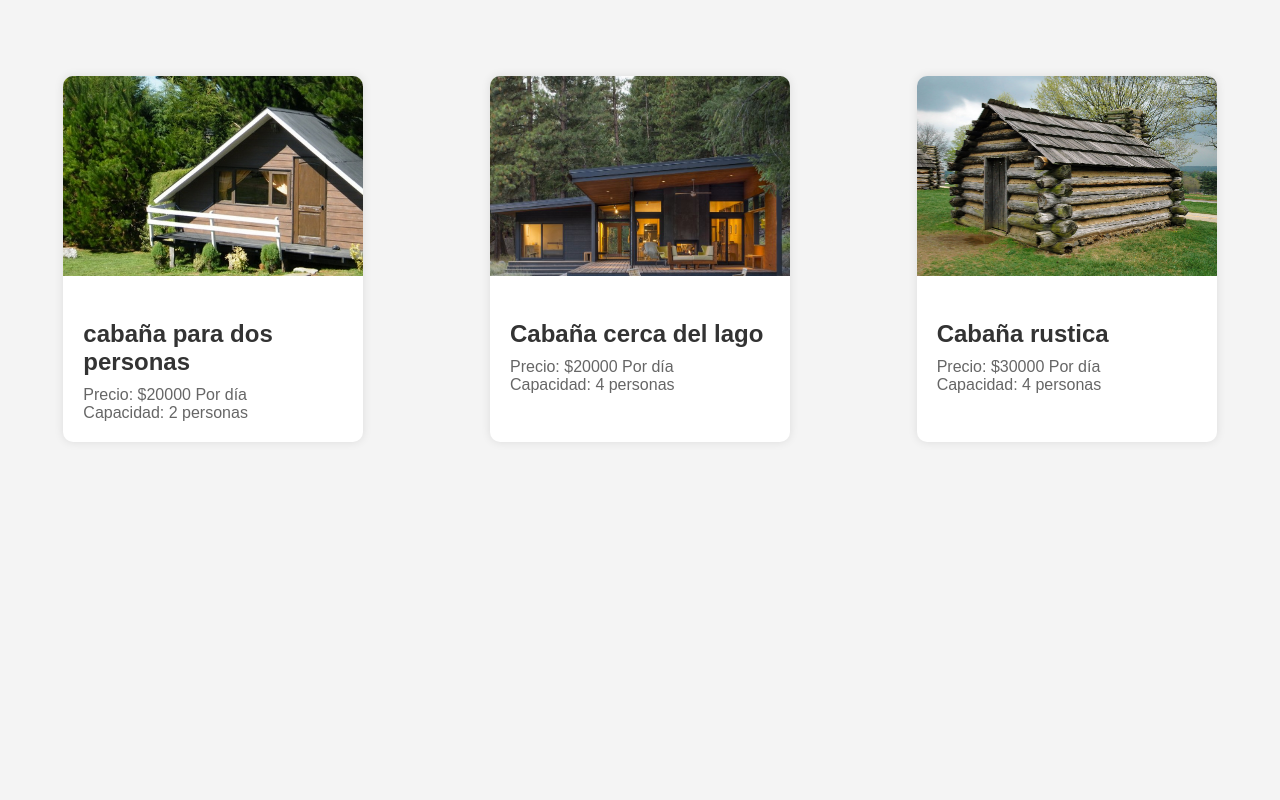
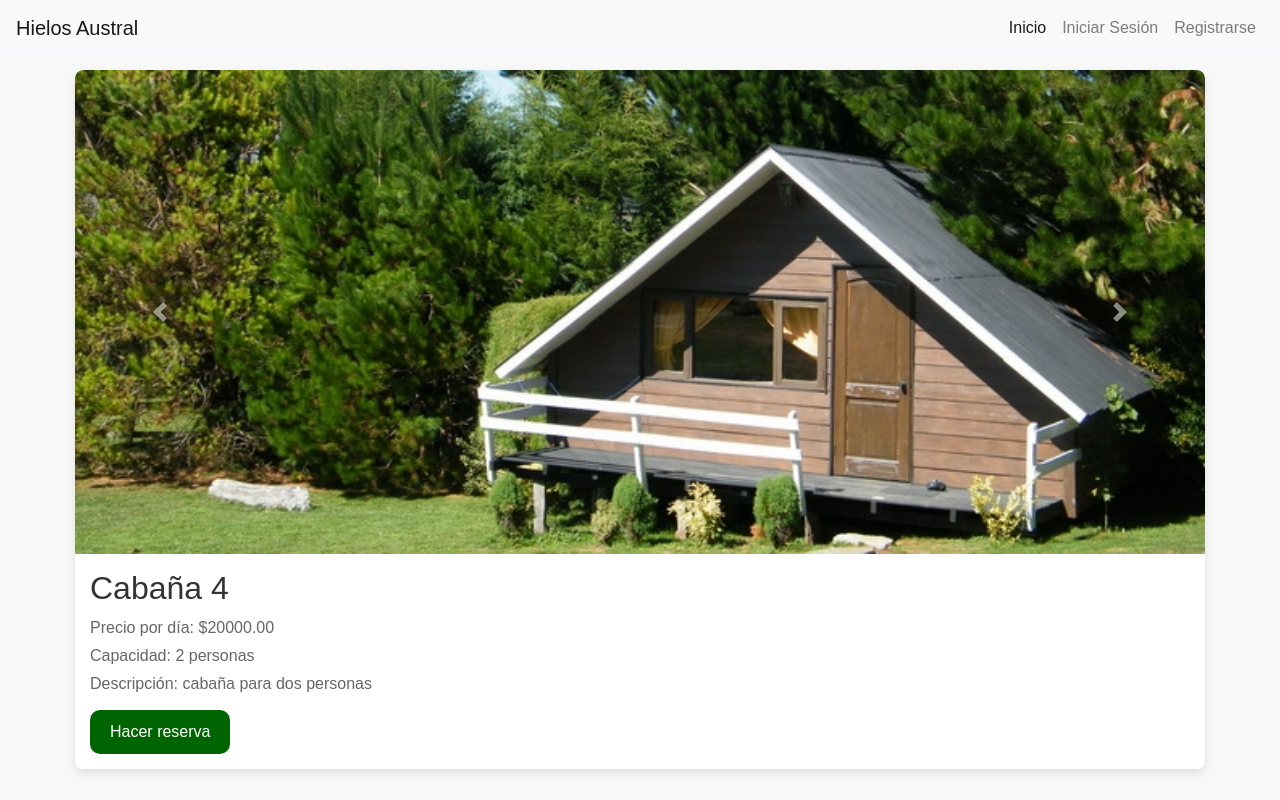
Before and after one commit to tallerapp/hielos_austral, a Django app: template templates/cabañas.html in a window 1280 px wide. Run offline with Django 4.2, Linux system fonts and the light colour scheme; the template is opened without the code that fills it: values that come from a table or form of the project are taken from there, others are empty; data comes from the database, SQL or seed files in the repository; some libraries are stand-ins or nearby versions.

Commit message:
estilos de las cabañas

```diff
--- /dev/null
+++ b/hielos_austral/static/css/cabañas.css
@@ -0,0 +1,61 @@
+body {
+    font-family: 'Arial', sans-serif;
+    margin: 0;
+    padding: 0;
+    background-color: #f8f8f8;
+}
+
+.container {
+    max-width: 1200px;
+    margin: 0 auto;
+    padding-top: 50px;
+}
+
+.cabana {
+    margin: 20px;
+    box-shadow: 0 4px 8px rgba(0, 0, 0, 0.1);
+    background-color: #fff;
+    overflow: hidden;
+    border-radius: 8px;
+}
+
+img {
+    width: 100%;
+    height: auto;
+    border-radius: 8px 8px 0 0;
+}
+
+.carousel-caption {
+    position: inherit;
+    text-align: left;
+    padding: 15px;
+    background-color: #fff;
+    border-radius: 0 0 8px 8px;
+}
+
+h2 {
+    color: #333;
+    margin-bottom: 8px;
+}
+
+p {
+    color: #666;
+    margin-bottom: 4px;
+}
+.btn-reservar {
+    display: inline-block;
+    text-decoration: none;
+    background-color: #006400;
+    color: white;
+    padding: 10px 20px;
+    border: none;
+    cursor: pointer;
+    border-radius: 10px;
+    margin-top: 10px;
+  }
+
+  .btn-reservar:hover {
+    background-color: #004d00;
+    color: white;
+    text-decoration: none;
+  }
--- a/hielos_austral/static/css/styles.css
+++ b/hielos_austral/static/css/styles.css
@@ -65,6 +65,8 @@ body {
 }
 
 .btn-reservar {
+  display: inline-block;
+  text-decoration: none;
   background-color: #006400;
   color: white;
   padding: 10px 20px;
@@ -76,6 +78,8 @@ body {
 
 .btn-reservar:hover {
   background-color: #004d00;
+  color: white;
+  text-decoration: none;
 }
 
 .carousel-item .card {
--- a/hielos_austral/urls.py
+++ b/hielos_austral/urls.py
@@ -1,28 +1,11 @@
-"""
-URL configuration for hielos_austral project.
-
-The `urlpatterns` list routes URLs to views. For more information please see:
-    https://docs.djangoproject.com/en/4.2/topics/http/urls/
-Examples:
-Function views
-    1. Add an import:  from my_app import views
-    2. Add a URL to urlpatterns:  path('', views.home, name='home')
-Class-based views
-    1. Add an import:  from other_app.views import Home
-    2. Add a URL to urlpatterns:  path('', Home.as_view(), name='home')
-Including another URLconf
-    1. Import the include() function: from django.urls import include, path
-    2. Add a URL to urlpatterns:  path('blog/', include('blog.urls'))
-"""
 from django.conf import settings
 from django.contrib import admin
-from django.urls import path
+from django.urls import path,include
+from django.conf.urls.static import static
 from modelapp import views
 
+
 urlpatterns = [
+    path('',include('modelapp.urls')),
     path('admin/', admin.site.urls),
-    path('',views.inicio),
-]
-if settings.DEBUG:
-    from django.conf.urls.static import static
-    urlpatterns += static(settings.MEDIA_URL, document_root =settings.MEDIA_ROOT)
+]+static(settings.MEDIA_URL, document_root =settings.MEDIA_ROOT)
--- /dev/null
+++ b/modelapp/urls.py
@@ -0,0 +1,8 @@
+from django.urls import path
+from . import views
+
+app_name = 'web'
+urlpatterns = [
+    path('', views.index, name='index'),
+    path('cabañas/<str:cabaña_id>', views.DetalleCabañas, name='cabañas'),
+]
--- a/templates/cabañas.html
+++ b/templates/cabañas.html
@@ -1,25 +1,73 @@
-{%load static%}
+{% load static %}
 <!DOCTYPE html>
 <html lang="es">
 <head>
     <meta charset="UTF-8">
     <meta name="viewport" content="width=device-width, initial-scale=1.0">
-    <link rel="stylesheet" href="{% static 'css/styles.css'%}">
-    <title>Cabañas</title>
+    <title>Cabaña Detalles</title>
+    <link rel="stylesheet" href="https://maxcdn.bootstrapcdn.com/bootstrap/4.0.0/css/bootstrap.min.css">
+    <script src="https://code.jquery.com/jquery-3.2.1.slim.min.js"></script>
+    <script src="https://cdnjs.cloudflare.com/ajax/libs/popper.js/1.12.9/umd/popper.min.js"></script>
+    <script src="https://maxcdn.bootstrapcdn.com/bootstrap/4.0.0/js/bootstrap.min.js"></script>
+    <link rel="stylesheet" href="{% static 'css/cabañas.css' %}" />
 </head>
 <body>
-    <div class="container">
-        {% for cabaña in datos %}
-            <div class="card">
-                <img src="{{ cabaña.imagen.url }}" alt="{{ cabaña.descripcion }}">
-                <div class="card-info">
-                    <h2>{{ cabaña.descripcion }}</h2>
-                    <p>Precio: ${{ cabaña.precio|floatformat:0}} Por día</p>
-                    <p>Capacidad: {{ cabaña.capacidad }} personas</p>
+    <nav class="navbar navbar-expand-lg navbar-light bg-light fixed-top">
+        <a class="navbar-brand" href="#">Hielos Austral</a>
+        <button
+          class="navbar-toggler"
+          type="button"
+          data-toggle="collapse"
+          data-target="#navbarNav"
+          aria-controls="navbarNav"
+          aria-expanded="false"
+          aria-label="Toggle navigation"
+        >
+          <span class="navbar-toggler-icon"></span>
+        </button>
+        <div class="collapse navbar-collapse" id="navbarNav">
+          <ul class="navbar-nav ml-auto">
+            <li class="nav-item active">
+              <a class="nav-link" href="{% url 'web:index' %}">Inicio</a>
+            </li>
+            <li class="nav-item">
+              <a class="nav-link" href="#">Iniciar Sesión</a>
+            </li>
+            <li class="nav-item">
+              <a class="nav-link" href="#">Registrarse</a>
+            </li>
+          </ul>
+        </div>
+      </nav>
+<div class="container">
+    <div class="cabana">
+        <div id="carouselExample" class="carousel slide" data-ride="carousel">
+            <div class="carousel-inner">
+                <div class="carousel-item active">
+                    <img class="d-block w-100" src="{{ cabaña.imagen.url }}" alt="{{ cabaña.cabaña_id }}">
+                </div>
+                <div class="carousel-item">
+                    <img class="d-block w-100" src="{{ cabaña.imagen.url }}" alt="{{ cabaña.cabaña_id }}">
                 </div>
             </div>
-        {% endfor %}
+            <a class="carousel-control-prev" href="#carouselExample" role="button" data-slide="prev">
+                <span class="carousel-control-prev-icon" aria-hidden="true"></span>
+                <span class="sr-only">Previous</span>
+            </a>
+            <a class="carousel-control-next" href="#carouselExample" role="button" data-slide="next">
+                <span class="carousel-control-next-icon" aria-hidden="true"></span>
+                <span class="sr-only">Next</span>
+            </a>
+        </div>
+        <div class="carousel-caption">
+            <h2>Cabaña {{ cabaña.cabaña_id }}</h2>
+            <p>Precio por día: ${{ cabaña.precio }}</p>
+            <p>Capacidad: {{ cabaña.capacidad }} personas</p>
+            <p>Descripción: {{ cabaña.descripcion }}</p>
+            <a href="" class="btn-reservar">Hacer reserva</a>
+        </div>
     </div>
+</div>
 
 </body>
 </html>
```
Also changed, not shown: modelapp/views.py (+6 -2 lines), templates/index.html (+6 -64 lines), templates/layout.html (added, +32 -0 lines), templates/nav.html (added, +36 -0 lines).
